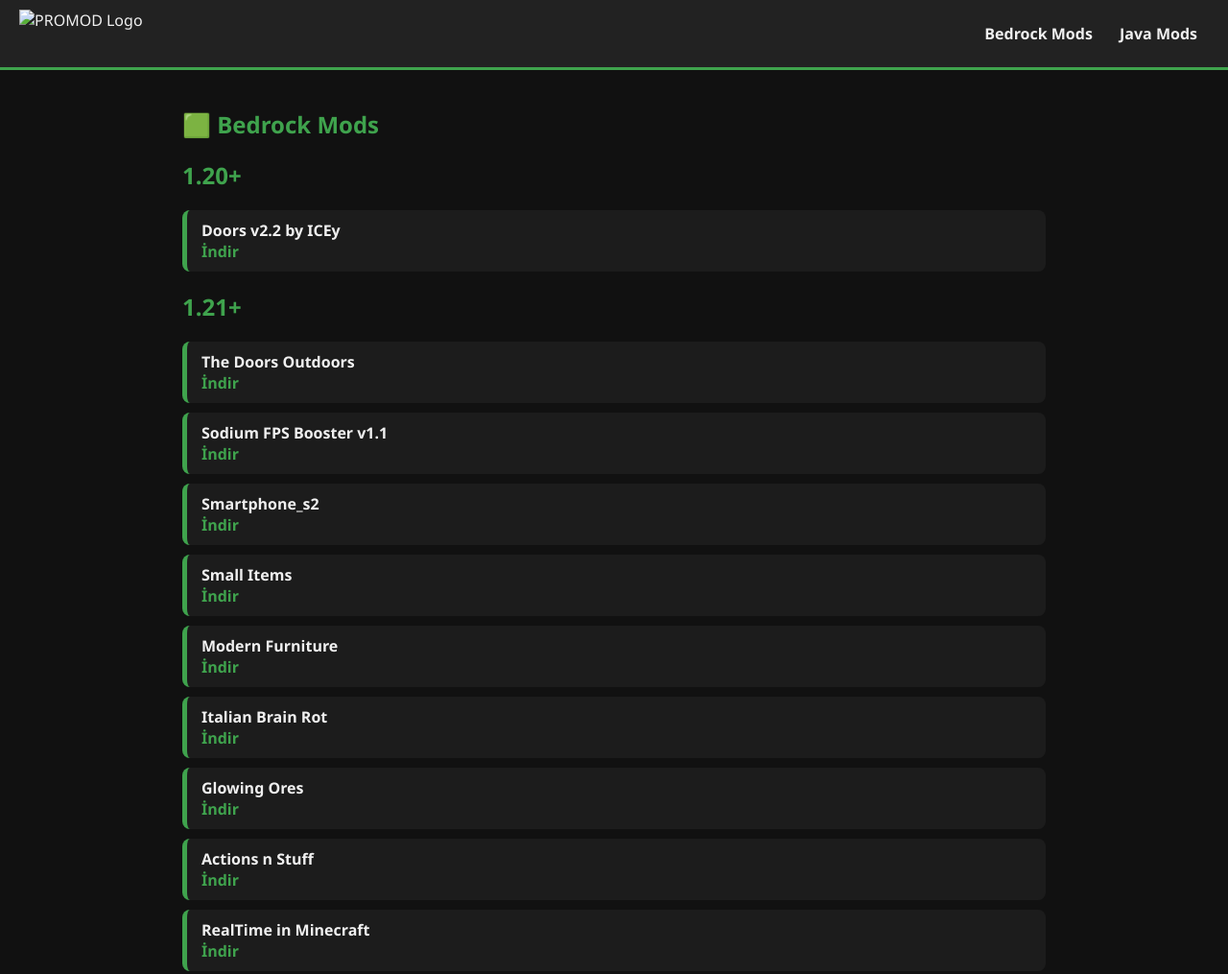
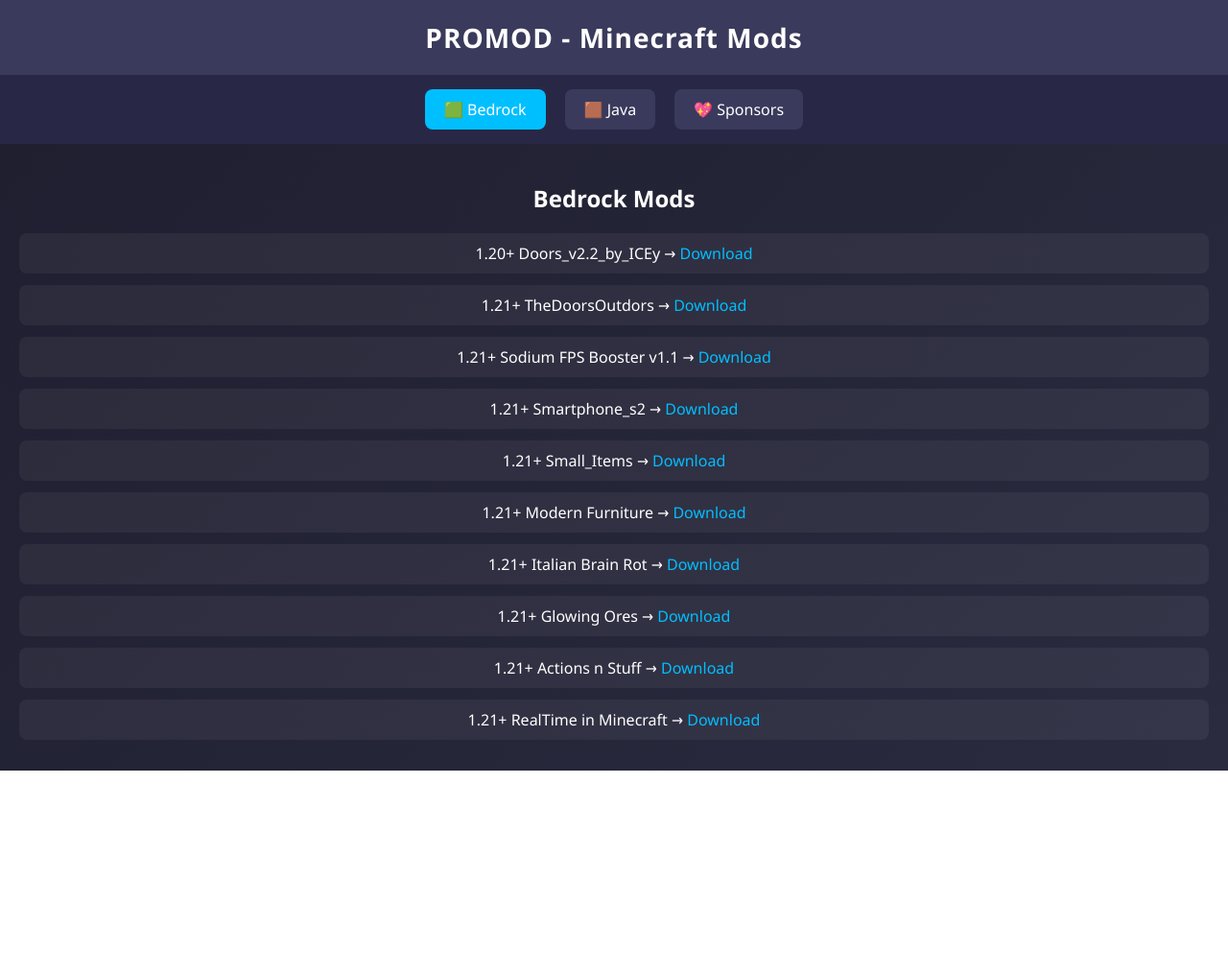
Before and after one commit to virtualexplorer79/PROMOD, a plain HTML site: page index.html in a window 1280 px wide. Shown: the top 1015 px of the page at 96% size. After the commit the page ends 803 px from the top, so only its background shows below. Drawn offline with Linux system fonts and the light colour scheme.

Commit message:
index.html

```diff
--- a/index.html
+++ b/index.html
@@ -4,155 +4,160 @@
   <meta charset="UTF-8" />
   <meta name="viewport" content="width=device-width, initial-scale=1.0" />
   <title>PROMOD - Minecraft Mods</title>
-  <link rel="icon" type="image/x-icon" href="favicon.ico" />
   <style>
     body {
-      font-family: 'Segoe UI', sans-serif;
+      font-family: 'Segoe UI', Tahoma, Geneva, Verdana, sans-serif;
+      background: linear-gradient(135deg, #1e1e2f, #2b2b40);
+      color: #fff;
+      text-align: center;
       margin: 0;
-      background-color: #111;
-      color: #f0f0f0;
+      padding: 0;
     }
-
     header {
-      background-color: #222;
+      background: #3a3a5c;
+      padding: 20px;
+      font-size: 28px;
+      font-weight: bold;
+      letter-spacing: 1px;
+    }
+    .tabs {
+      display: flex;
+      justify-content: center;
+      background: #282846;
+      padding: 10px;
+      flex-wrap: wrap;
+    }
+    .tab {
+      margin: 5px 10px;
       padding: 10px 20px;
-      display: flex;
-      align-items: center;
-      justify-content: space-between;
-      border-bottom: 3px solid #3fa34d;
+      background: #3a3a5c;
+      border-radius: 8px;
+      cursor: pointer;
+      transition: 0.3s;
     }
-
-    header img {
-      height: 50px;
+    .tab:hover {
+      background: #57577a;
     }
-
-    nav a {
-      color: #f0f0f0;
+    .tab.active {
+      background: #00bfff;
+      color: #fff;
+    }
+    .content {
+      display: none;
+      padding: 20px;
+      animation: fadeIn 0.5s;
+    }
+    .content.active {
+      display: block;
+    }
+    @keyframes fadeIn {
+      from { opacity: 0; }
+      to { opacity: 1; }
+    }
+    a {
+      color: #00bfff;
       text-decoration: none;
-      margin: 0 12px;
-      font-weight: bold;
-      transition: color 0.3s;
     }
-
-    nav a:hover {
-      color: #3fa34d;
+    a:hover {
+      text-decoration: underline;
     }
-
-    .container {
-      padding: 20px;
-      max-width: 900px;
-      margin: auto;
-    }
-
-    h1, h2 {
-      color: #3fa34d;
-    }
-
     .mod {
-      background-color: #1c1c1c;
-      border-left: 5px solid #3fa34d;
-      margin: 10px 0;
-      padding: 10px 15px;
+      margin-bottom: 12px;
+      background: rgba(255,255,255,0.05);
+      padding: 10px;
       border-radius: 8px;
     }
-
-    .mod a {
-      color: #3fa34d;
-      text-decoration: none;
+    /* Sponsor Kartı Tasarımı */
+    .sponsor-card {
+      background: rgba(255,255,255,0.08);
+      padding: 20px;
+      border-radius: 12px;
+      margin: 20px auto;
+      max-width: 400px;
+      transition: 0.3s;
+      box-shadow: 0 0 10px rgba(255,255,255,0.05);
+    }
+    .sponsor-card:hover {
+      background: rgba(255,255,255,0.15);
+      transform: scale(1.04);
+      box-shadow: 0 0 15px rgba(255,255,255,0.2);
+    }
+    .youtube-logo {
+      width: 50px;
+      vertical-align: middle;
+      margin-bottom: 10px;
+    }
+    .subscribe-btn {
+      display: inline-block;
+      background: #ff0000;
+      color: white;
       font-weight: bold;
+      padding: 8px 16px;
+      border-radius: 25px;
+      margin-top: 8px;
+      transition: 0.3s;
+      box-shadow: 0 0 8px rgba(255,0,0,0.4);
     }
-
-    .mod a:hover {
-      text-decoration: underline;
-    }
-
-    footer {
-      text-align: center;
-      padding: 15px;
-      background-color: #222;
-      border-top: 2px solid #3fa34d;
-      color: #ccc;
-      margin-top: 40px;
-    }
-
-    .hidden {
-      display: none;
-    }
-
-    @media (max-width: 600px) {
-      header {
-        flex-direction: column;
-      }
-      nav {
-        margin-top: 10px;
-      }
+    .subscribe-btn:hover {
+      background: #ff4040;
+      box-shadow: 0 0 15px rgba(255,0,0,0.7);
+      transform: scale(1.05);
     }
   </style>
 </head>
 <body>
-  <header>
-    <img src="logo.png" alt="PROMOD Logo" />
-    <nav>
-      <a href="#" onclick="showSection('bedrock')">Bedrock Mods</a>
-      <a href="#" onclick="showSection('java')">Java Mods</a>
-    </nav>
-  </header>
+  <header>PROMOD - Minecraft Mods</header>
 
-  <div class="container">
-
-    <!-- BEDROCK -->
-    <section id="bedrock">
-      <h1>🟩 Bedrock Mods</h1>
-
-      <h2>1.20+</h2>
-      <div class="mod">
-        <strong>Doors v2.2 by ICEy</strong><br>
-        <a href="https://pixeldrain.com/u/KoeAeKPQ" target="_blank">İndir</a>
-      </div>
-
-      <h2>1.21+</h2>
-      <div class="mod"><strong>The Doors Outdoors</strong><br><a href="https://pixeldrain.com/u/6Zt79Gap" target="_blank">İndir</a></div>
-      <div class="mod"><strong>Sodium FPS Booster v1.1</strong><br><a href="https://pixeldrain.com/u/Hznis9xv" target="_blank">İndir</a></div>
-      <div class="mod"><strong>Smartphone_s2</strong><br><a href="https://pixeldrain.com/u/oKubDsN1" target="_blank">İndir</a></div>
-      <div class="mod"><strong>Small Items</strong><br><a href="https://pixeldrain.com/u/GZHfp6oA" target="_blank">İndir</a></div>
-      <div class="mod"><strong>Modern Furniture</strong><br><a href="https://pixeldrain.com/u/g6hrXxDR" target="_blank">İndir</a></div>
-      <div class="mod"><strong>Italian Brain Rot</strong><br><a href="https://pixeldrain.com/u/bXBUaEEf" target="_blank">İndir</a></div>
-      <div class="mod"><strong>Glowing Ores</strong><br><a href="https://pixeldrain.com/u/2g5xK9uJ" target="_blank">İndir</a></div>
-      <div class="mod"><strong>Actions n Stuff</strong><br><a href="https://pixeldrain.com/u/TXrTfcgn" target="_blank">İndir</a></div>
-      <div class="mod"><strong>RealTime in Minecraft</strong><br><a href="https://pixeldrain.com/u/E1ZhxHc1" target="_blank">İndir</a></div>
-    </section>
-
-    <!-- JAVA -->
-    <section id="java" class="hidden">
-      <h1>🟥 Java Mods</h1>
-
-      <h2>1.18 / 1.17 / 1.16</h2>
-      <div class="mod"><strong>Lots More Food</strong><br><a href="https://pixeldrain.com/u/oG4Q1LK4" target="_blank">İndir</a></div>
-      <div class="mod"><strong>Slime Rancher Mod</strong><br><a href="https://pixeldrain.com/u/w1rrU388" target="_blank">İndir</a></div>
-
-      <h2>1.20+</h2>
-      <div class="mod"><strong>McDonalds Mod</strong><br><a href="https://pixeldrain.com/u/o8GB2gji" target="_blank">İndir</a></div>
-      <div class="mod"><strong>Copper Tools</strong><br><a href="https://pixeldrain.com/u/LKJ7wPpY" target="_blank">İndir</a></div>
-      <div class="mod"><strong>Siren Head</strong><br><a href="https://pixeldrain.com/u/J4CmCGrw" target="_blank">İndir</a></div>
-
-      <h2>1.21+</h2>
-      <div class="mod"><strong>Crystalcraft Unlimited</strong><br><a href="https://pixeldrain.com/u/pK283e9y" target="_blank">İndir</a></div>
-      <div class="mod"><strong>Fantasy Furniture</strong><br><a href="https://pixeldrain.com/u/iajjy2gc" target="_blank">İndir</a></div>
-      <div class="mod"><strong>Mandalas GUI + Darkmod</strong><br><a href="https://pixeldrain.com/u/N2Lejspj" target="_blank">İndir</a></div>
-      <div class="mod"><strong>Physics Mod</strong><br><a href="https://pixeldrain.com/u/4o9VANBM" target="_blank">İndir</a></div>
-      <div class="mod"><strong>Armor Holder Poses Mod</strong><br><a href="https://pixeldrain.com/u/oaTD6VPX" target="_blank">İndir</a></div>
-    </section>
+  <div class="tabs">
+    <div class="tab active" onclick="showTab('bedrock')">🟩 Bedrock</div>
+    <div class="tab" onclick="showTab('java')">🟫 Java</div>
+    <div class="tab" onclick="showTab('sponsors')">💖 Sponsors</div>
   </div>
 
-  <footer>
-    <p>© 2025 PROMOD – Minecraft Mods No Virus | Tüm modlar güvenli şekilde paylaşılmaktadır.</p>
-  </footer>
+  <div id="bedrock" class="content active">
+    <h2>Bedrock Mods</h2>
+    <div class="mod">1.20+ Doors_v2.2_by_ICEy → <a href="https://pixeldrain.com/u/KoeAeKPQ" target="_blank">Download</a></div>
+    <div class="mod">1.21+ TheDoorsOutdors → <a href="https://pixeldrain.com/u/6Zt79Gap" target="_blank">Download</a></div>
+    <div class="mod">1.21+ Sodium FPS Booster v1.1 → <a href="https://pixeldrain.com/u/Hznis9xv" target="_blank">Download</a></div>
+    <div class="mod">1.21+ Smartphone_s2 → <a href="https://pixeldrain.com/u/oKubDsN1" target="_blank">Download</a></div>
+    <div class="mod">1.21+ Small_Items → <a href="https://pixeldrain.com/u/GZHfp6oA" target="_blank">Download</a></div>
+    <div class="mod">1.21+ Modern Furniture → <a href="https://pixeldrain.com/u/g6hrXxDR" target="_blank">Download</a></div>
+    <div class="mod">1.21+ Italian Brain Rot → <a href="https://pixeldrain.com/u/bXBUaEEf" target="_blank">Download</a></div>
+    <div class="mod">1.21+ Glowing Ores → <a href="https://pixeldrain.com/u/2g5xK9uJ" target="_blank">Download</a></div>
+    <div class="mod">1.21+ Actions n Stuff → <a href="https://pixeldrain.com/u/TXrTfcgn" target="_blank">Download</a></div>
+    <div class="mod">1.21+ RealTime in Minecraft → <a href="https://pixeldrain.com/u/E1ZhxHc1" target="_blank">Download</a></div>
+  </div>
+
+  <div id="java" class="content">
+    <h2>Java Mods</h2>
+    <div class="mod">1.18 / 1.17 / 1.16 → Lots More Food → <a href="https://pixeldrain.com/u/oG4Q1LK4" target="_blank">Download</a></div>
+    <div class="mod">1.18 / 1.17 / 1.16 → SlimeRancherMod → <a href="https://pixeldrain.com/u/w1rrU388" target="_blank">Download</a></div>
+    <div class="mod">1.20+ Mcdonalds Mod → <a href="https://pixeldrain.com/u/o8GB2gji" target="_blank">Download</a></div>
+    <div class="mod">1.20+ Copper Tools → <a href="https://pixeldrain.com/u/LKJ7wPpY" target="_blank">Download</a></div>
+    <div class="mod">1.20+ Siren Head → <a href="https://pixeldrain.com/u/J4CmCGrw" target="_blank">Download</a></div>
+    <div class="mod">1.21+ Crystalcraft Unlimited → <a href="https://pixeldrain.com/u/pK283e9y" target="_blank">Download</a></div>
+    <div class="mod">1.21+ FantasyFurniture → <a href="https://pixeldrain.com/u/iajjy2gc" target="_blank">Download</a></div>
+    <div class="mod">1.21+ MandalasGUI+Darkmod → <a href="https://pixeldrain.com/u/N2Lejspj" target="_blank">Download</a></div>
+    <div class="mod">1.21+ PhysicsMod → <a href="https://pixeldrain.com/u/4o9VANBM" target="_blank">Download</a></div>
+    <div class="mod">1.21+ Armor Holder Poses Mod → <a href="https://pixeldrain.com/u/oaTD6VPX" target="_blank">Download</a></div>
+  </div>
+
+  <div id="sponsors" class="content">
+    <h2>💖 Sponsors</h2>
+    <p>Bu siteyi destekleyenlere teşekkürler!</p>
+    <div class="sponsor-card">
+      <img class="youtube-logo" src="https://upload.wikimedia.org/wikipedia/commons/b/b8/YouTube_Logo_2017.svg" alt="YouTube Logo"><br>
+      🎥 <strong>Tuna Kılıç</strong><br>
+      <a href="https://www.youtube.com/@tunaklc6949" target="_blank" class="subscribe-btn">🔴 ABONE OL</a>
+    </div>
+  </div>
 
   <script>
-    function showSection(sectionId) {
-      document.getElementById('bedrock').classList.add('hidden');
-      document.getElementById('java').classList.add('hidden');
-      document.getElementById(sectionId).classList.remove('hidden');
+    function showTab(tabName) {
+      document.querySelectorAll('.tab').forEach(t => t.classList.remove('active'));
+      document.querySelectorAll('.content').forEach(c => c.classList.remove('active'));
+      document.querySelector(`.tab[onclick="showTab('${tabName}')"]`).classList.add('active');
+      document.getElementById(tabName).classList.add('active');
     }
   </script>
 </body>
```
